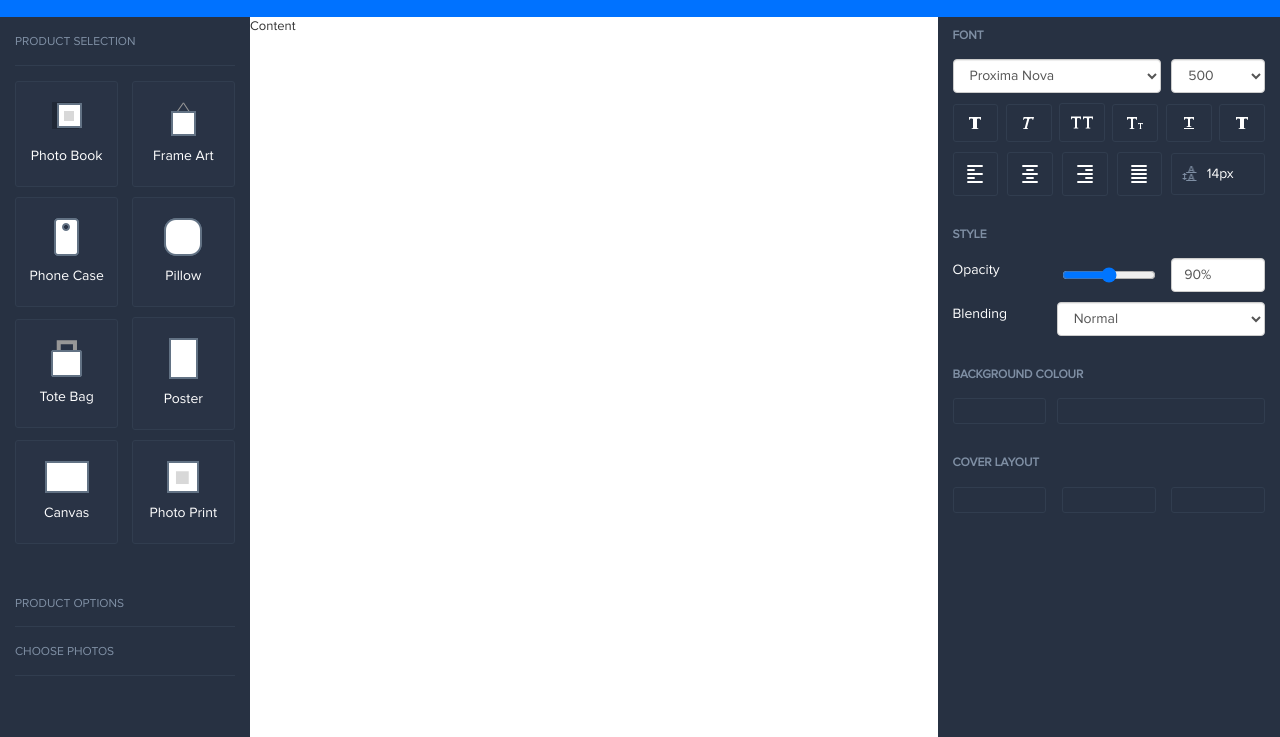
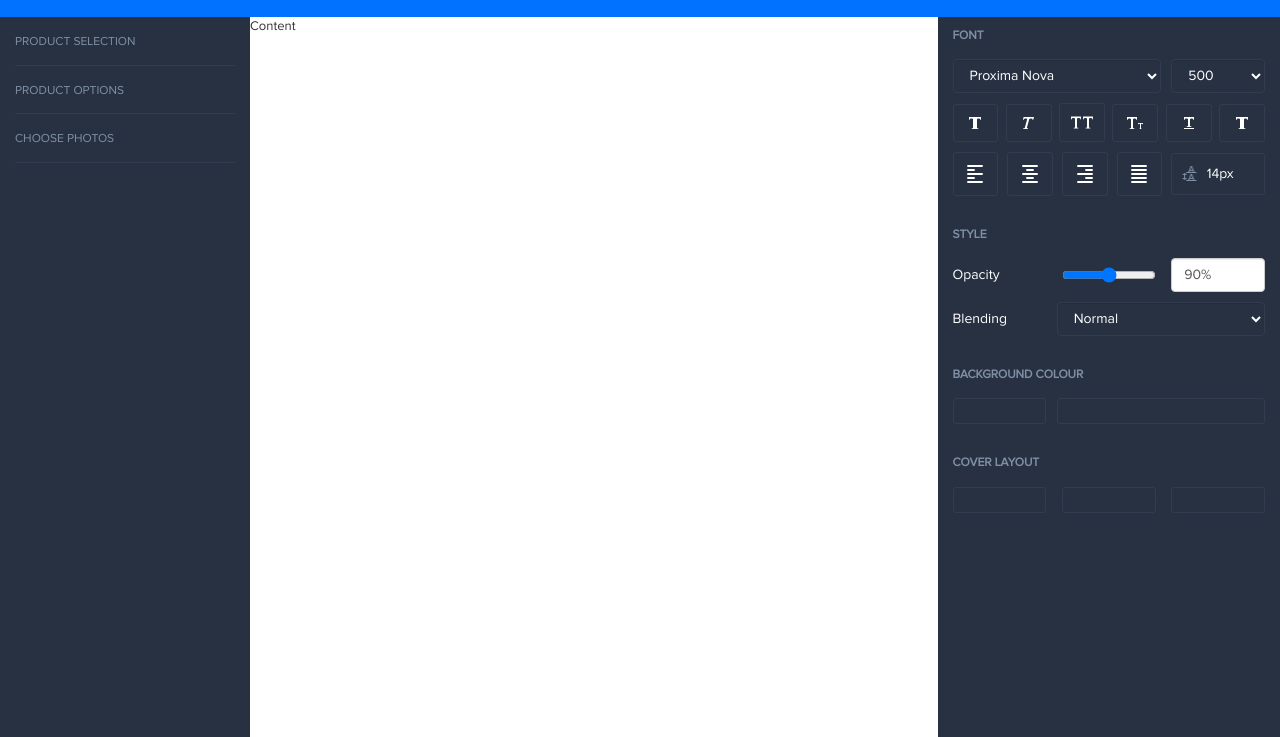
Before and after one commit to marktimbol/piktochart, a website: page create.html in a window 1280 px wide. Shown: the part 63-800 px from the top of the page. Drawn offline with Linux system fonts and the light colour scheme.

Commit message:
Naming things is hard

```diff
--- a/create.html
+++ b/create.html
@@ -6,8 +6,8 @@
         <meta name="viewport" content="width=device-width, initial-scale=1">
         <title>Piktochart - Create</title>
         <!-- Fonts -->
-        <link rel="stylesheet" href="https://cdnjs.cloudflare.com/ajax/libs/font-awesome/4.5.0/css/font-awesome.min.css" integrity="sha384-XdYbMnZ/QjLh6iI4ogqCTaIjrFk87ip+ekIjefZch0Y+PvJ8CDYtEs1ipDmPorQ+" crossorigin="anonymous">
-        <link rel="stylesheet" href="https://fonts.googleapis.com/css?family=Lato:100,300,400,700">
+        <!-- <link rel="stylesheet" href="https://cdnjs.cloudflare.com/ajax/libs/font-awesome/4.5.0/css/font-awesome.min.css" integrity="sha384-XdYbMnZ/QjLh6iI4ogqCTaIjrFk87ip+ekIjefZch0Y+PvJ8CDYtEs1ipDmPorQ+" crossorigin="anonymous"> -->
+        <!-- <link rel="stylesheet" href="https://fonts.googleapis.com/css?family=Lato:100,300,400,700"> -->
         <link href="/public/css/create.css" rel="stylesheet">
     </head>
     <body>
@@ -32,9 +32,9 @@
         </header>
 
         <div class="Container">
-            <aside class="Sidebar">
+            <aside class="Sidebar Options">
                 <div class="panel-group" id="accordion" role="tablist" aria-multiselectable="true">
-                    <div class="panel">
+                    <div class="panel Option">
                         <div class="panel-heading" role="tab">
                             <h4 class="panel-title">
                                 <a role="button" data-toggle="collapse" data-parent="#accordion" href="#productSelection" aria-expanded="true" aria-controls="productSelection">
@@ -43,7 +43,7 @@
                             </h4>
                         </div>
 
-                        <div id="productSelection" class="panel-collapse collapse in" role="tabpanel">
+                        <div id="productSelection" class="panel-collapse collapse" role="tabpanel">
                             <div class="panel-body">
                                 <div class="Row">
                                     <div class="Column Column--with-border Column-6">
@@ -90,7 +90,7 @@
                         </div>
                     </div>
 
-                    <div class="panel">
+                    <div class="panel Option">
                         <div class="panel-heading" role="tab">
                             <h4 class="panel-title">
                                 <a role="button" data-toggle="collapse" data-parent="#accordion" href="#productOptions" aria-expanded="true" aria-controls="productOptions">
@@ -172,7 +172,7 @@
                         </div>
                     </div>
 
-                    <div class="panel">
+                    <div class="panel Option">
                         <div class="panel-heading" role="tab">
                             <h4 class="panel-title">
                                 <a role="button" data-toggle="collapse" data-parent="#accordion" href="#choosePhotos" aria-expanded="true" aria-controls="choosePhotos">
--- a/resources/assets/sass/components/Grid.scss
+++ b/resources/assets/sass/components/Grid.scss
@@ -24,7 +24,7 @@
 
 .Column--with-border {
     border-radius: 3px;
-    border: 1px solid #313d4f;
+    border: 1px solid $borderColor;
     &:hover {
         cursor: pointer;
         background: #162237;
--- a/resources/assets/sass/components/Overwrite.scss
+++ b/resources/assets/sass/components/Overwrite.scss
@@ -59,3 +59,14 @@
     border-radius: 0;
     display: inline-block;
 }
+
+select.form-control {
+	color: white;
+	font-size: 14px;
+	background: $editorMenu;
+	border: 1px solid $borderColor;
+	&:focus {
+		box-shadow: none;
+		border: 1px solid $borderColor;
+	}
+}
--- a/resources/assets/sass/components/Setting.scss
+++ b/resources/assets/sass/components/Setting.scss
@@ -18,4 +18,5 @@
 .Setting__label {
 	color: white;
 	font-size: 14px;
+	margin-bottom: 0;
 }
--- a/resources/assets/sass/components/Variables.scss
+++ b/resources/assets/sass/components/Variables.scss
@@ -5,3 +5,4 @@ $green: #498f74;
 $blueBerry: #452c7c;
 $pine: #2a6450;
 $editorMenu: #273142;
+$borderColor: #313d4f;
```
Also changed, not shown: index.html (+3 -3 lines), public/css/create.css, resources/assets/css/create.css, 3 other files.
